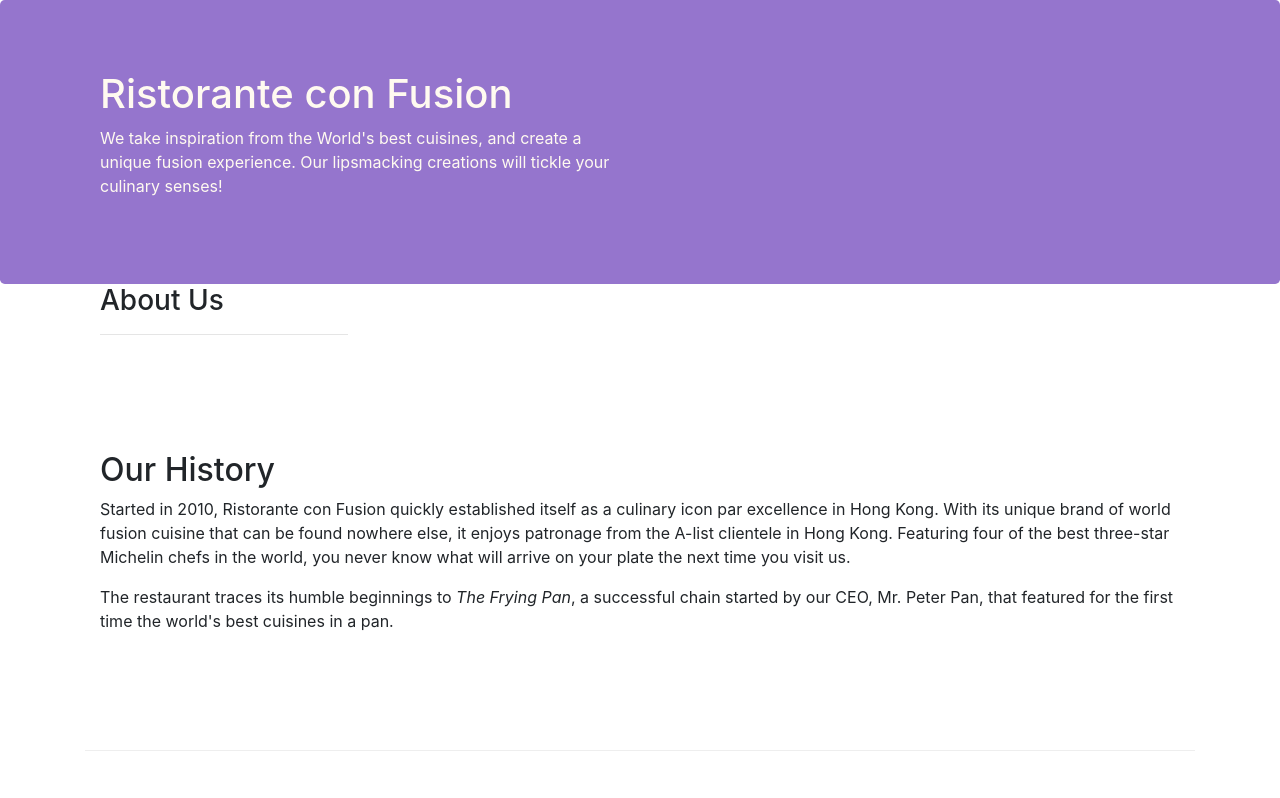
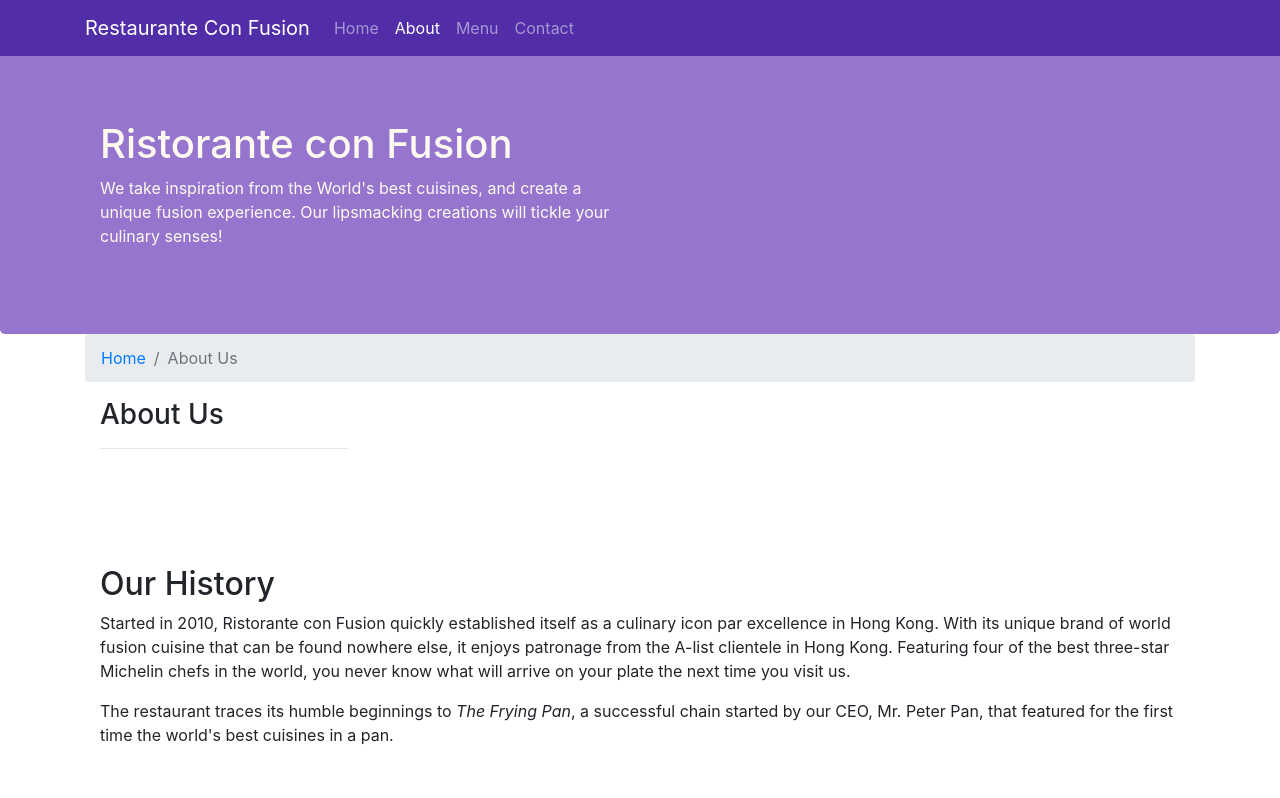
Before and after one commit to JuanDLCH/CursoFullStack, a website: page src/aboutus.html in a window 1280 px wide. Shown: the top 798 px of the page. Drawn offline with nearby package versions, Linux system fonts and the light colour scheme.

Commit message:
Navbar y breadcrumbs

```diff
--- a/css/styles.css
+++ b/css/styles.css
@@ -28,3 +28,12 @@
     margin: 0;
     color: #0f0f0f;
 }
+
+body{
+    padding: 50px 0px 0px 0px;
+    z-index: 0;
+}
+
+.navbar-dark{
+    background-color: #512DA8;
+}
--- a/src/aboutus.html
+++ b/src/aboutus.html
@@ -23,6 +23,23 @@
 
 <body>
 
+    <nav class="navbar navbar-dark navbar-expand-sm fixed-top">
+        <div class="container">
+            <button class="navbar-toggler" type="button" data-toggle="collapse" data-target="#Navbar">
+                <span class="navbar-toggler-icon"></span>
+            </button>
+            <a href="#" class="navbar-brand align-items-end">Restaurante Con Fusion</a>
+            <div class="collapse navbar-collapse" id="Navbar">
+                <ul class="navbar-nav mr-auto">
+                    <li class="nav-item"><a href="../index.html" class="nav-link">Home</a></li>
+                    <li class="nav-item active"><a href="../src/aboutus.html" class="nav-link">About</a></li>
+                    <li class="nav-item"><a href="#" class="nav-link">Menu</a></li>
+                    <li class="nav-item"><a href="#" class="nav-link">Contact</a></li>
+                </ul>
+            </div>
+        </div>
+    </nav>
+
     <header class="jumbotron">
         <div class="container">
             <div class="row row-header">
@@ -38,6 +55,10 @@
 
     <div class="container">
         <div class="row row-header align-items-center">
+            <ol class="col-12 breadcrumb">
+                <li class="breadcrumb-item"><a href="../index.html">Home</a></li>
+                <li class="breadcrumb-item active">About Us</li>
+            </ol>
             <div class="col- 12 col-sm-4 col-md-3">
                <h3>About Us</h3>
                <hr>
@@ -77,8 +98,8 @@
                 <div class="col-4 offset-1 col-sm-2">
                     <h5>Links</h5>
                     <ul class="list-unstyled">
-                        <li><a href="/index.html">Home</a></li>
-                        <li><a href="/src/aboutus.html">About</a></li>
+                        <li><a href="../index.html">Home</a></li>
+                        <li><a href="../src/aboutus.html">About</a></li>
                         <li><a href="#">Menu</a></li>
                         <li><a href="#">Contact</a></li>
                     </ul>
```
Also changed, not shown: index.html (+29 -6 lines).
